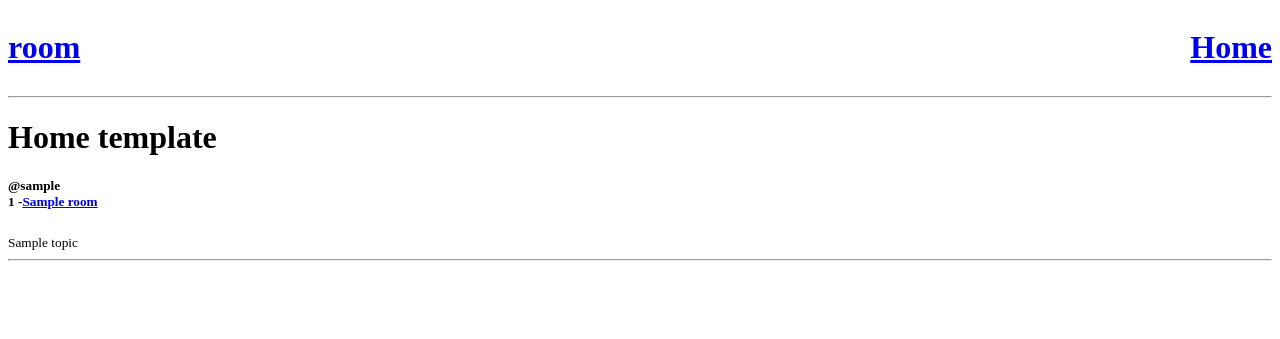
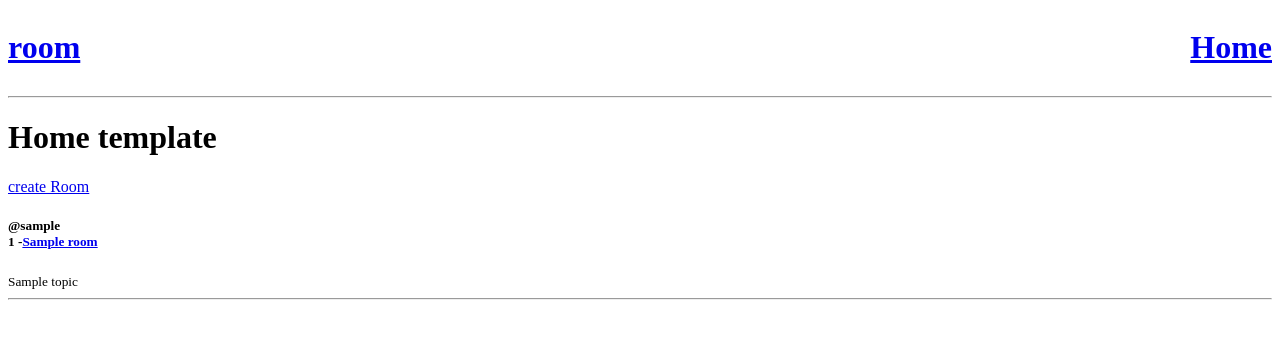
Before and after one commit to ArashGorji/studybud, a Django app: template base/templates/base/home.html in a window 1280 px wide. Shown: the top 339 px of the page. Run offline with Django 5.2, Linux system fonts and the light colour scheme; the template is opened without the code that fills it: most values are stand-ins (such as "Sample title", 1, 10 or a date in 2020).

Commit message:
link of create-room is added.

```diff
--- a/base/templates/base/home.html
+++ b/base/templates/base/home.html
@@ -2,6 +2,7 @@
 {% block content %}
 <h1>Home template</h1>
 <div>
+    <a href="{% url "create-room" %}">create Room</a>
     <div>
         {% for room in rooms %}
         <div>
```
